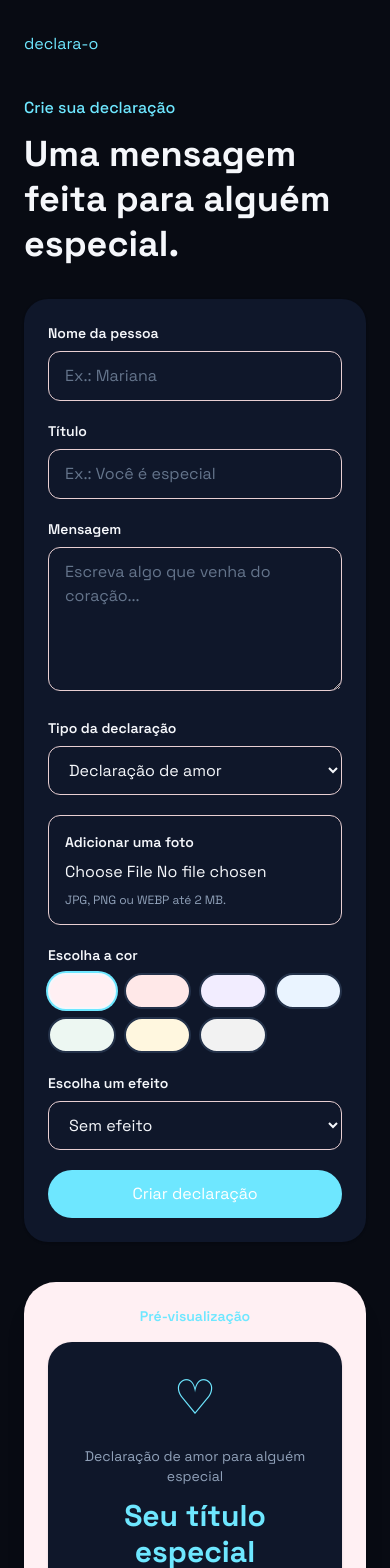
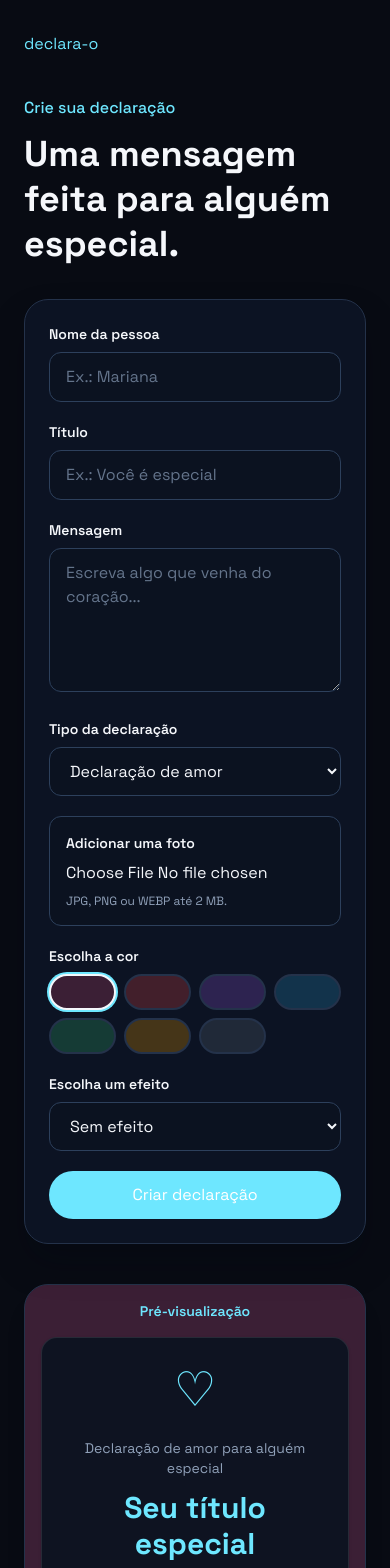
Before and after one commit to otavio2019/declara-o, a Next.js app: page /criar in a window 390 px wide. Shown: the top 1568 px of the page. Built offline with nearby package versions, Linux system fonts and the light colour scheme.

Commit message:
refactor: refinar interface de criacao

```diff
--- a/src/app/criar/page.tsx
+++ b/src/app/criar/page.tsx
@@ -104,22 +104,22 @@ export default function CreateDeclarationPage() {
           <section>
             <p className="font-medium text-[#6ee7ff]">Crie sua declaração</p>
             <h1 className="mt-3 text-4xl font-bold leading-tight">Uma mensagem feita para alguém especial.</h1>
-            <form onSubmit={handleSubmit} className="mt-8 space-y-5 rounded-3xl bg-[#0f172a] p-6 shadow-sm">
-              <label className="block"><span className="mb-2 block text-sm font-semibold">Nome da pessoa</span><input required value={name} onChange={(e) => setName(e.target.value)} placeholder="Ex.: Mariana" className="w-full rounded-xl border border-[#e8cfd2] px-4 py-3 outline-none focus:border-[#6ee7ff]" /></label>
-              <label className="block"><span className="mb-2 block text-sm font-semibold">Título</span><input required value={title} onChange={(e) => setTitle(e.target.value)} placeholder="Ex.: Você é especial" className="w-full rounded-xl border border-[#e8cfd2] px-4 py-3 outline-none focus:border-[#6ee7ff]" /></label>
-              <label className="block"><span className="mb-2 block text-sm font-semibold">Mensagem</span><textarea required value={message} onChange={(e) => setMessage(e.target.value)} placeholder="Escreva algo que venha do coração..." className="min-h-36 w-full resize-y rounded-xl border border-[#e8cfd2] px-4 py-3 outline-none focus:border-[#6ee7ff]" /></label>
-              <label className="block"><span className="mb-2 block text-sm font-semibold">Tipo da declaração</span><select value={type} onChange={(e) => setType(e.target.value as DeclarationType)} className="w-full rounded-xl border border-[#e8cfd2] bg-[#0f172a] px-4 py-3">{types.map((item) => <option key={item} value={item}>{typeLabels[item]}</option>)}</select></label>
-              <div className="rounded-xl border border-[#e8cfd2] p-4"><span className="mb-2 block text-sm font-semibold">Adicionar uma foto</span><input type="file" accept="image/jpeg,image/png,image/webp" onChange={handlePhotoChange} className="w-full text-sm" /><p className="mt-2 text-xs text-slate-400">JPG, PNG ou WEBP até 2 MB.</p>{photo && <button type="button" onClick={removePhoto} className="mt-2 text-sm font-semibold underline">Remover foto</button>}</div>
+            <form onSubmit={handleSubmit} className="portfolio-card mt-8 space-y-5 rounded-3xl p-6 shadow-sm sm:p-7">
+              <label className="block"><span className="mb-2 block text-sm font-semibold text-[#f5f7fb]">Nome da pessoa</span><input required value={name} onChange={(e) => setName(e.target.value)} placeholder="Ex.: Mariana" className="w-full rounded-xl border border-[#2d405c] bg-[#0b1220] px-4 py-3 text-[#f5f7fb] outline-none transition focus:border-[#6ee7ff] focus:ring-2 focus:ring-[#6ee7ff]/20" /></label>
+              <label className="block"><span className="mb-2 block text-sm font-semibold text-[#f5f7fb]">Título</span><input required value={title} onChange={(e) => setTitle(e.target.value)} placeholder="Ex.: Você é especial" className="w-full rounded-xl border border-[#2d405c] bg-[#0b1220] px-4 py-3 text-[#f5f7fb] outline-none transition focus:border-[#6ee7ff] focus:ring-2 focus:ring-[#6ee7ff]/20" /></label>
+              <label className="block"><span className="mb-2 block text-sm font-semibold text-[#f5f7fb]">Mensagem</span><textarea required value={message} onChange={(e) => setMessage(e.target.value)} placeholder="Escreva algo que venha do coração..." className="min-h-36 w-full resize-y rounded-xl border border-[#2d405c] bg-[#0b1220] px-4 py-3 text-[#f5f7fb] outline-none transition focus:border-[#6ee7ff] focus:ring-2 focus:ring-[#6ee7ff]/20" /></label>
+              <label className="block"><span className="mb-2 block text-sm font-semibold">Tipo da declaração</span><select value={type} onChange={(e) => setType(e.target.value as DeclarationType)} className="w-full rounded-xl border border-[#2d405c] bg-[#0b1220] px-4 py-3 text-[#f5f7fb] outline-none focus:border-[#6ee7ff]">{types.map((item) => <option key={item} value={item}>{typeLabels[item]}</option>)}</select></label>
+              <div className="rounded-xl border border-[#2d405c] bg-[#0b1220] p-4"><span className="mb-2 block text-sm font-semibold">Adicionar uma foto</span><input type="file" accept="image/jpeg,image/png,image/webp" onChange={handlePhotoChange} className="w-full text-sm" /><p className="mt-2 text-xs text-slate-400">JPG, PNG ou WEBP até 2 MB.</p>{photo && <button type="button" onClick={removePhoto} className="mt-2 text-sm font-semibold text-[#6ee7ff] underline">Remover foto</button>}</div>
               <fieldset><legend className="mb-2 text-sm font-semibold">Escolha a cor</legend><div className="grid grid-cols-4 gap-2 sm:grid-cols-7">{colors.map((item) => <button key={item} type="button" title={colorLabels[item]} aria-label={colorLabels[item]} onClick={() => setColor(item)} className={`h-9 rounded-full border-2 ${color === item ? "border-[#f5f7fb] ring-2 ring-[#6ee7ff]" : "border-[#24324a]"}`} style={{ backgroundColor: colorValues[item] }} />)}</div></fieldset>
-              <label className="block"><span className="mb-2 block text-sm font-semibold">Escolha um efeito</span><select value={effect} onChange={(e) => setEffect(e.target.value as DeclarationEffect)} className="w-full rounded-xl border border-[#e8cfd2] bg-[#0f172a] px-4 py-3">{effects.map((item) => <option key={item} value={item}>{effectLabels[item]}</option>)}</select></label>
+              <label className="block"><span className="mb-2 block text-sm font-semibold">Escolha um efeito</span><select value={effect} onChange={(e) => setEffect(e.target.value as DeclarationEffect)} className="w-full rounded-xl border border-[#2d405c] bg-[#0b1220] px-4 py-3 text-[#f5f7fb] outline-none focus:border-[#6ee7ff]">{effects.map((item) => <option key={item} value={item}>{effectLabels[item]}</option>)}</select></label>
               <button type="submit" disabled={isSubmitting} className="w-full rounded-full bg-[#6ee7ff] px-6 py-3 font-medium text-white transition hover:bg-[#39d8ff] disabled:opacity-60">{isSubmitting ? "Salvando..." : "Criar declaração"}</button>
             </form>
-            {error && <p className="mt-4 rounded-xl bg-[#fff0f3] p-4 text-sm text-[#6ee7ff]">{error}</p>}
-            {publicUrl && <div className="mt-5 rounded-xl bg-[#edf7f2] p-4 text-sm text-[#22634c]"><p className="font-semibold">Sua declaração está pronta!</p><div className="mt-3 flex flex-wrap gap-4"><Link href={publicUrl} className="underline">Visualizar</Link><button type="button" onClick={handleShare} className="font-semibold underline">Compartilhar</button><a href={`https://wa.me/?text=${encodeURIComponent(`Veja minha declaração: ${window.location.origin}${publicUrl}`)}`} target="_blank" rel="noreferrer" className="font-semibold underline">WhatsApp</a></div>{status && <p className="mt-2">{status}</p>}</div>}
+            {error && <p className="mt-4 rounded-xl border border-red-400/30 bg-red-950/40 p-4 text-sm text-red-200">{error}</p>}
+            {publicUrl && <div className="mt-5 rounded-xl border border-[#6ee7ff]/30 bg-[#0f2935] p-4 text-sm text-[#d9faff]"><p className="font-semibold">Sua declaração está pronta!</p><div className="mt-3 flex flex-wrap gap-4"><Link href={publicUrl} className="text-[#6ee7ff] underline">Visualizar</Link><button type="button" onClick={handleShare} className="font-semibold text-[#6ee7ff] underline">Compartilhar</button><a href={`https://wa.me/?text=${encodeURIComponent(`Veja minha declaração: ${window.location.origin}${publicUrl}`)}`} target="_blank" rel="noreferrer" className="font-semibold text-[#6ee7ff] underline">WhatsApp</a></div>{status && <p className="mt-2">{status}</p>}</div>}
           </section>
-          <section className="self-start rounded-4xl p-6 shadow-xl sm:p-10" style={{ backgroundColor: colorValues[color] }}>
+          <section className="self-start rounded-3xl border border-[#24324a] p-4 shadow-xl sm:p-6" style={{ backgroundColor: colorValues[color] }}>
             <p className="mb-4 text-center text-sm font-semibold text-[#6ee7ff]">Pré-visualização</p>
-            <div className={`rounded-3xl bg-[#0f172a] p-8 text-center shadow-sm sm:p-12 ${effect === "glow" ? "shadow-[0_0_35px_rgba(232,93,117,0.45)]" : ""}`}>
+            <div className={`rounded-2xl border border-white/10 bg-[#0b1220]/90 p-7 text-center shadow-sm sm:p-10 ${effect === "glow" ? "shadow-[0_0_35px_rgba(110,231,255,0.35)]" : ""}`}>
               <span className="text-5xl text-[#6ee7ff]">{effect === "hearts" ? "♡ ♡" : effect === "confetti" ? "✦ ♡ ✦" : "♡"}</span>
               {photo && <Image src={photo} alt="Pré-visualização da foto" width={160} height={160} unoptimized className="mx-auto mt-5 h-40 w-40 rounded-2xl object-cover" />}
               <p className="mt-6 text-sm text-slate-400">{typeLabels[type]} para {name || "alguém especial"}</p>
--- a/src/app/lib/declaration.ts
+++ b/src/app/lib/declaration.ts
@@ -49,13 +49,13 @@ export const typeLabels: Record<DeclarationType, string> = {
 };
 
 export const colorValues: Record<DeclarationColor, string> = {
-  pink: "#fff0f3",
-  red: "#ffe8e8",
-  lilac: "#f2edff",
-  blue: "#eaf4ff",
-  green: "#edf7f2",
-  gold: "#fff7df",
-  mono: "#f2f2f2",
+  pink: "#3b1f35",
+  red: "#421f2b",
+  lilac: "#2d2350",
+  blue: "#12334b",
+  green: "#153b35",
+  gold: "#453518",
+  mono: "#202938",
 };
 
 export const colorLabels: Record<DeclarationColor, string> = {
```
